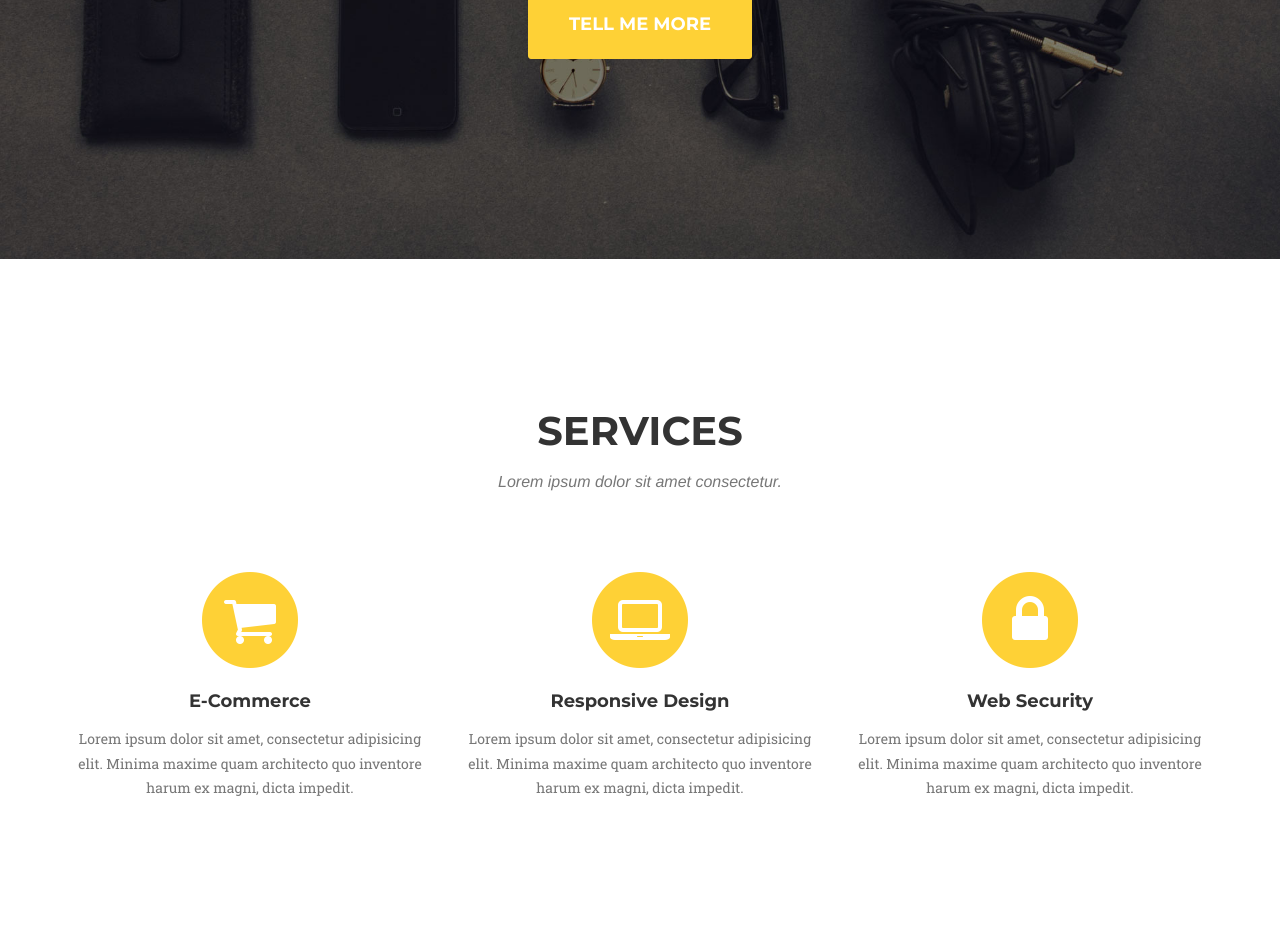
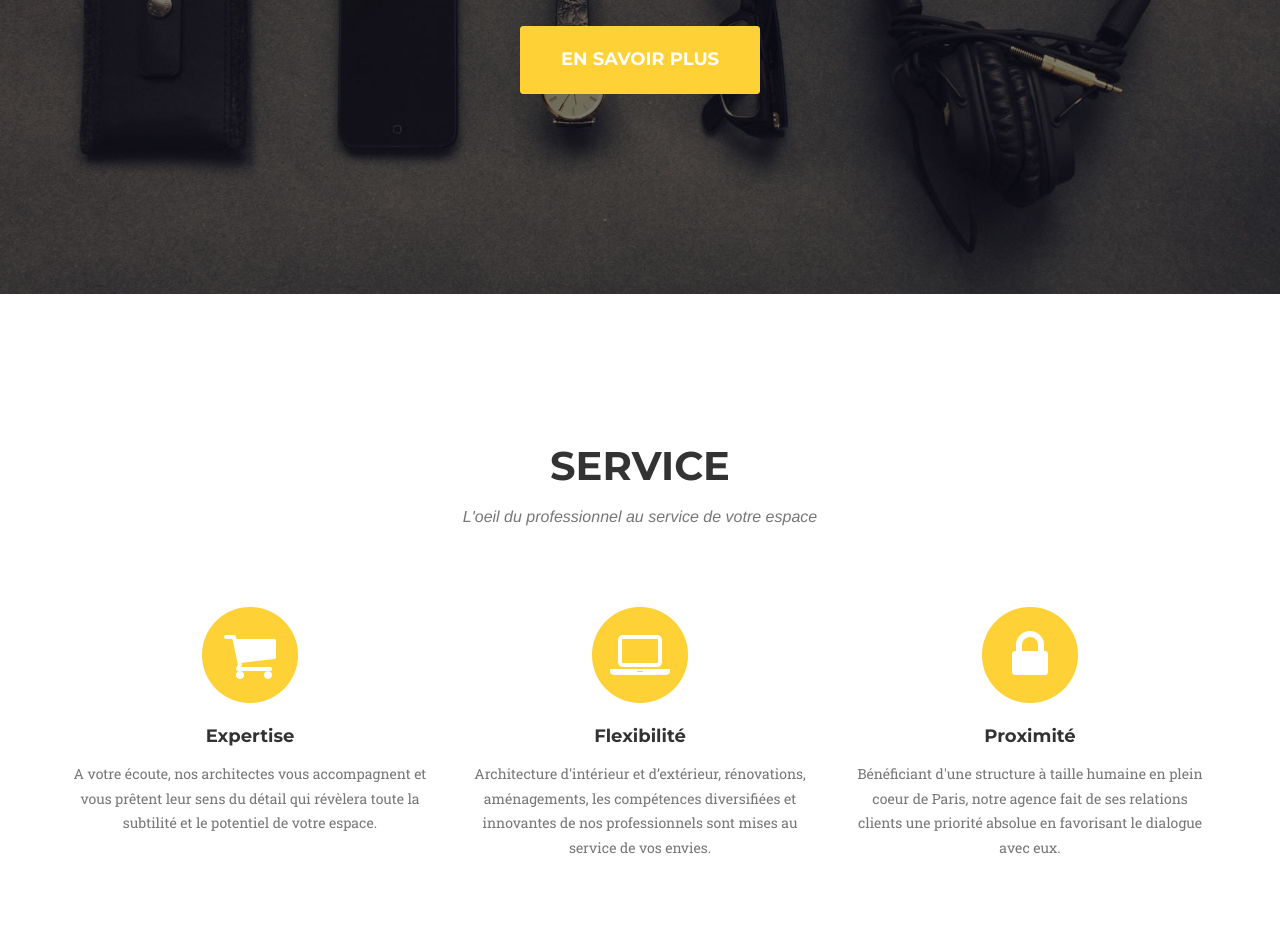
Before and after one commit to RonanGombau/NocerinoArchitecte, a plain HTML site: page index.html in a window 1280 px wide. Shown: the part 499-1441 px from the top of the page. Drawn offline with nearby package versions, Linux system fonts and the light colour scheme; a web font is replaced by a local one.

Commit message:
Textes début
premier set de changements

```diff
--- a/index.html
+++ b/index.html
@@ -81,9 +81,9 @@
     <header>
         <div class="container">
             <div class="intro-text">
-                <div class="intro-lead-in">Welcome To Our Studio!</div>
-                <div class="intro-heading">It's Nice To Meet You</div>
-                <a href="#services" class="page-scroll btn btn-xl">Tell Me More</a>
+                <div class="intro-lead-in"></div>
+                <div class="intro-heading">AGENCE NOCERINO ARCHITECTE</div>
+                <a href="#services" class="page-scroll btn btn-xl">En savoir plus</a>
             </div>
         </div>
     </header>
@@ -93,8 +93,8 @@
         <div class="container">
             <div class="row">
                 <div class="col-lg-12 text-center">
-                    <h2 class="section-heading">Services</h2>
-                    <h3 class="section-subheading text-muted">Lorem ipsum dolor sit amet consectetur.</h3>
+                    <h2 class="section-heading">SERVICE</h2>
+                    <h3 class="section-subheading text-muted">L'oeil du professionnel au service de votre espace</h3>
                 </div>
             </div>
             <div class="row text-center">
@@ -103,24 +103,24 @@
                         <i class="fa fa-circle fa-stack-2x text-primary"></i>
                         <i class="fa fa-shopping-cart fa-stack-1x fa-inverse"></i>
                     </span>
-                    <h4 class="service-heading">E-Commerce</h4>
-                    <p class="text-muted">Lorem ipsum dolor sit amet, consectetur adipisicing elit. Minima maxime quam architecto quo inventore harum ex magni, dicta impedit.</p>
+                    <h4 class="service-heading">Expertise</h4>
+                    <p class="text-muted">A votre écoute, nos architectes vous accompagnent et vous prêtent leur sens du détail qui révèlera toute la subtilité et le potentiel de votre espace.</p>
                 </div>
                 <div class="col-md-4">
                     <span class="fa-stack fa-4x">
                         <i class="fa fa-circle fa-stack-2x text-primary"></i>
                         <i class="fa fa-laptop fa-stack-1x fa-inverse"></i>
                     </span>
-                    <h4 class="service-heading">Responsive Design</h4>
-                    <p class="text-muted">Lorem ipsum dolor sit amet, consectetur adipisicing elit. Minima maxime quam architecto quo inventore harum ex magni, dicta impedit.</p>
+                    <h4 class="service-heading">Flexibilité</h4>
+                    <p class="text-muted">Architecture d'intérieur et d’extérieur, rénovations, aménagements, les compétences diversifiées et innovantes de nos professionnels sont mises au service de vos envies.</p>
                 </div>
                 <div class="col-md-4">
                     <span class="fa-stack fa-4x">
                         <i class="fa fa-circle fa-stack-2x text-primary"></i>
                         <i class="fa fa-lock fa-stack-1x fa-inverse"></i>
                     </span>
-                    <h4 class="service-heading">Web Security</h4>
-                    <p class="text-muted">Lorem ipsum dolor sit amet, consectetur adipisicing elit. Minima maxime quam architecto quo inventore harum ex magni, dicta impedit.</p>
+                    <h4 class="service-heading">Proximité</h4>
+                    <p class="text-muted">Bénéficiant d'une structure à taille humaine en plein coeur de Paris, notre agence fait de ses relations clients une priorité absolue en favorisant le dialogue avec eux.</p>
                 </div>
             </div>
         </div>
@@ -132,7 +132,7 @@
             <div class="row">
                 <div class="col-lg-12 text-center">
                     <h2 class="section-heading">Portfolio</h2>
-                    <h3 class="section-subheading text-muted">Lorem ipsum dolor sit amet consectetur.</h3>
+                    <h3 class="section-subheading text-muted">Aperçu de nos réalisations</h3>
                 </div>
             </div>
             <div class="row">
```
